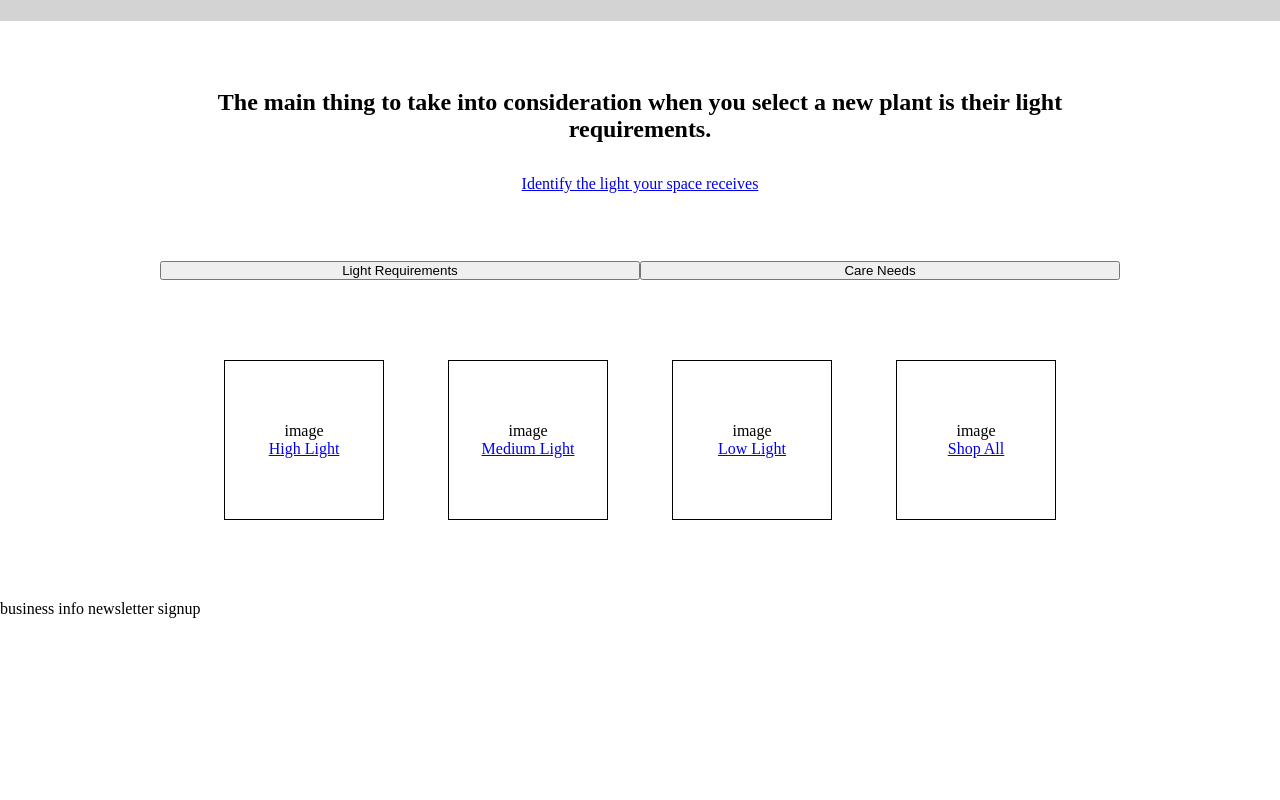
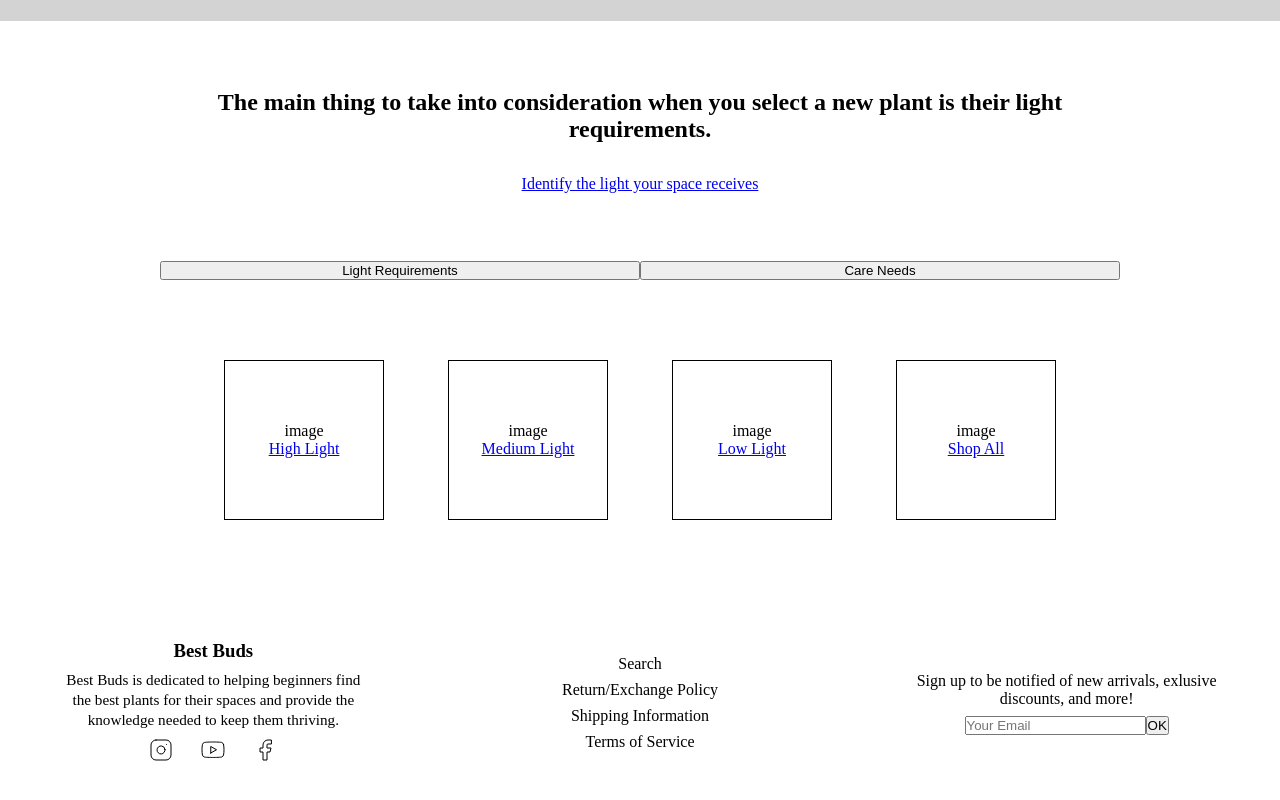
Before and after one commit to jennstirpe/ecommerce-exmpl, a React (Vite) app: page / in a window 1280 px wide. Shown: the part 673-1473 px from the top of the page. Before the commit the page ends 1291 px from the top, so only its background shows below. Built offline with nearby package versions, Linux system fonts and the light colour scheme.

Commit message:
Added footer with basic content and structure styles

```diff
--- a/src/App.jsx
+++ b/src/App.jsx
@@ -3,6 +3,7 @@ import Header from "./components/header/Header";
 import Banner from "./components/main/Banner";
 import Article from "./components/main/Article";
 import Categories from "./components/main/Categories";
+import Footer from "./components/footer/Footer";
 
 
 function App() {
@@ -20,11 +21,7 @@ function App() {
         <Categories />
       </main>
 
-
-      <footer>
-        business info
-        newsletter signup
-      </footer>
+      <Footer />
 
     </>
   )
--- /dev/null
+++ b/src/components/footer/Footer.jsx
@@ -0,0 +1,40 @@
+import { StyledFooter } from "./styled/Footer.styled"
+
+export default function Footer() {
+  return (
+    <StyledFooter>
+        <section className="company-details">
+          <h3 className="company-title">Best Buds</h3>
+          <p className="company-mission">Best Buds is dedicated to helping beginners find the best plants for their spaces and provide the knowledge needed to keep them thriving.</p>
+
+          <ul className="company-links">
+            <li aria-label="Instagram"><svg xmlns="http://www.w3.org/2000/svg" width="24" height="24" viewBox="0 0 24 24" fill="none" stroke="currentColor" stroke-width="1" stroke-linecap="round" stroke-linejoin="round" class="feather feather-instagram"><rect x="2" y="2" width="20" height="20" rx="5" ry="5"></rect><path d="M16 11.37A4 4 0 1 1 12.63 8 4 4 0 0 1 16 11.37z"></path><line x1="17.5" y1="6.5" x2="17.51" y2="6.5"></line></svg></li>
+            <li aria-label="YouTube"><svg xmlns="http://www.w3.org/2000/svg" width="24" height="24" viewBox="0 0 24 24" fill="none" stroke="currentColor" stroke-width="1" stroke-linecap="round" stroke-linejoin="round" class="feather feather-youtube"><path d="M22.54 6.42a2.78 2.78 0 0 0-1.94-2C18.88 4 12 4 12 4s-6.88 0-8.6.46a2.78 2.78 0 0 0-1.94 2A29 29 0 0 0 1 11.75a29 29 0 0 0 .46 5.33A2.78 2.78 0 0 0 3.4 19c1.72.46 8.6.46 8.6.46s6.88 0 8.6-.46a2.78 2.78 0 0 0 1.94-2 29 29 0 0 0 .46-5.25 29 29 0 0 0-.46-5.33z"></path><polygon points="9.75 15.02 15.5 11.75 9.75 8.48 9.75 15.02"></polygon></svg></li>
+            <li aria-label="Facebook"><svg xmlns="http://www.w3.org/2000/svg" width="24" height="24" viewBox="0 0 24 24" fill="none" stroke="currentColor" stroke-width="1" stroke-linecap="round" stroke-linejoin="round" class="feather feather-facebook"><path d="M18 2h-3a5 5 0 0 0-5 5v3H7v4h3v8h4v-8h3l1-4h-4V7a1 1 0 0 1 1-1h3z"></path></svg></li>
+          </ul>
+        </section>
+
+        <section className="actions">
+          <ul className="actions-links">
+            <li className="actions-link">Search</li>
+            <li className="actions-link">Return/Exchange Policy</li>
+            <li className="actions-link">Shipping Information</li>
+            <li className="actions-link">Terms of Service</li>
+          </ul>
+        </section>
+
+        <section className="newsletter">
+          <form className="signup">
+            <label htmlFor="email-input" className="email-label">
+              Sign up to be notified of new arrivals, exlusive discounts, and more!
+            </label>
+            <div>
+                <input id="email-input" type="text" placeholder="Your Email"/>
+                <button type="submit">OK</button>
+            </div>
+
+          </form>
+        </section>
+    </StyledFooter>
+  )
+}
--- /dev/null
+++ b/src/components/footer/styled/Footer.styled.jsx
@@ -0,0 +1,71 @@
+import styled from "styled-components";
+
+export const StyledFooter = styled.footer`
+    display: flex;
+    flex-direction: column;
+    align-items: center;
+    justify-content: center;
+    max-width: 90rem;
+    margin: 0 auto;
+    padding: 1.5rem 0;
+
+    section {
+        width: 100%;
+        max-width: 35rem;
+        padding: 1rem;
+        display: flex;
+        flex-direction: column;
+        justify-content: center;
+        align-items: center;
+    }
+
+    .company-details {
+        .company-title {
+            margin-bottom: .5rem;
+        }
+
+        .company-mission {
+            margin-bottom: .5rem;
+            line-height: 1.25rem;
+            width: 80%;
+            font-size: .95rem;
+            text-align: center;
+        }
+
+        .company-links {
+            list-style: none;
+            display: flex;
+            justify-content: space-between;
+            width: 8rem;
+        }
+    }
+
+    .actions {
+        .actions-links {
+            list-style: none;
+            text-align: center;
+
+            .actions-link {
+                margin: .5rem 0;
+            }
+        }
+    }
+
+    .newsletter {
+        .signup {
+            width: 22rem;
+            display: flex;
+            flex-direction: column;
+            align-items: center;
+
+            .email-label {
+                text-align: center;
+                margin-bottom: .5rem;
+            }
+        }
+    }
+
+    @media (min-width: 768px) {
+        flex-direction: row;
+    }
+`;
--- a/src/components/main/Article.jsx
+++ b/src/components/main/Article.jsx
@@ -2,12 +2,15 @@ import { StyledArticle } from "./styled/Article.styled"
 import { Link } from "react-router-dom";
 
 export default function Article() {
+  function scrollToTop() {
+    window.scrollTo(0,0);
+  }
 
   return (
 
     <StyledArticle className="article">
         <h2 className="article-title">The main thing to take into consideration when you select a new plant is their light requirements.</h2>
-        <Link to="/lightRequirements"> Identify the light your space receives</Link>
+        <Link to="/lightRequirements" onClick={scrollToTop}> Identify the light your space receives</Link>
     </StyledArticle>
   )
 }
```
